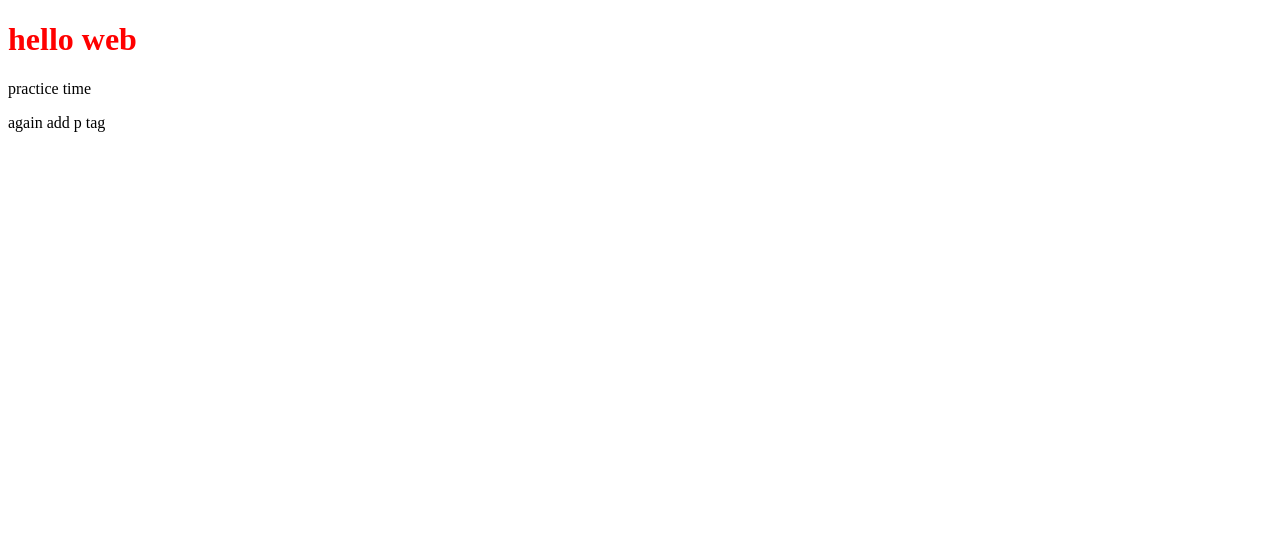
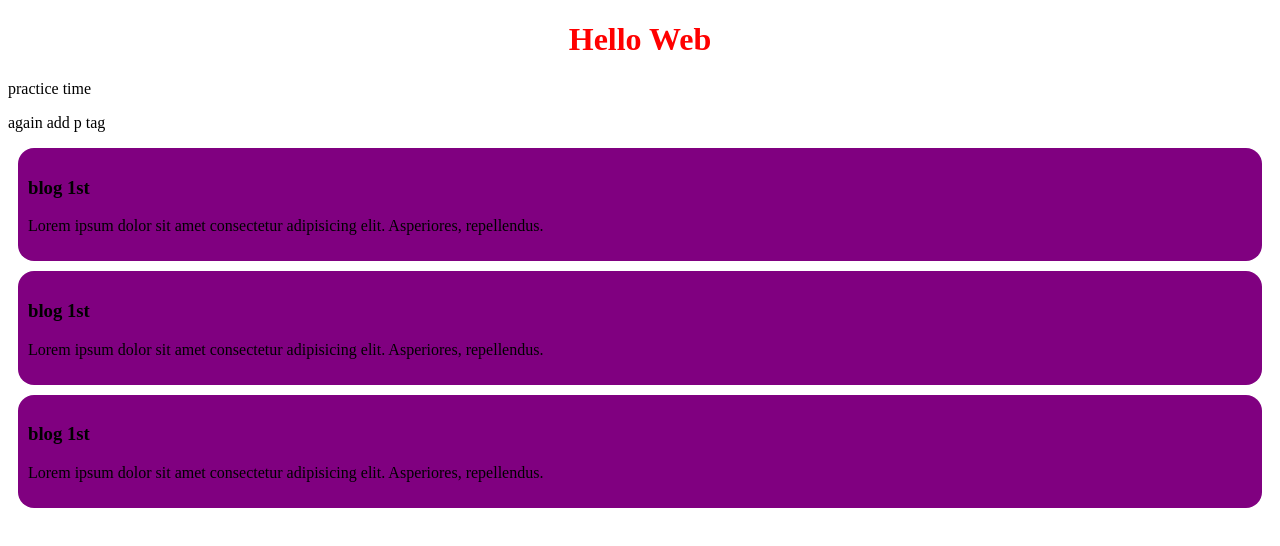
Before and after one commit to mustakim6/mysimplewebsite, a plain HTML site: page index.html in a window 1280 px wide. Drawn offline with Linux system fonts and the light colour scheme.

Commit message:
added stylesheet

```diff
--- a/index.html
+++ b/index.html
@@ -4,11 +4,24 @@
     <meta charset="UTF-8">
     <meta name="viewport" content="width=device-width, initial-scale=<<1.0>>">
     <title>My simple Website</title>
+    <link rel ="stylesheet" href="styles.css">
 </head>
 <body>
-    <h1 style="color:red">hello web</h1>
+    <h1 style="color:red; text-align:center"><b>Hello Web</b></h1>
     <p>practice time</p>
     <p>again add p tag</p>
+    <div class="blog">
+        <h3>blog 1st</h3>
+        <p>Lorem ipsum dolor sit amet consectetur adipisicing elit. Asperiores, repellendus.</p>
+    </div>
+    <div class="blog">
+        <h3>blog 1st</h3>
+        <p>Lorem ipsum dolor sit amet consectetur adipisicing elit. Asperiores, repellendus.</p>
+    </div>
+    <div class="blog">
+        <h3>blog 1st</h3>
+        <p>Lorem ipsum dolor sit amet consectetur adipisicing elit. Asperiores, repellendus.</p>
+    </div>
 
 </body>
 </html>
--- /dev/null
+++ b/styles.css
@@ -0,0 +1,7 @@
+div{
+    background-color: purple;
+    padding: 10px;
+    margin:10px;
+    border-radius: 16px;
+
+}
```
